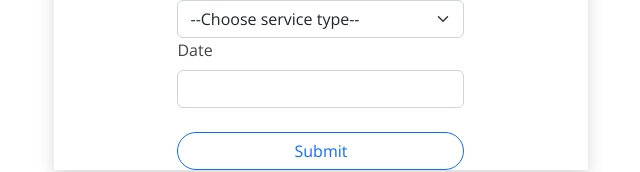
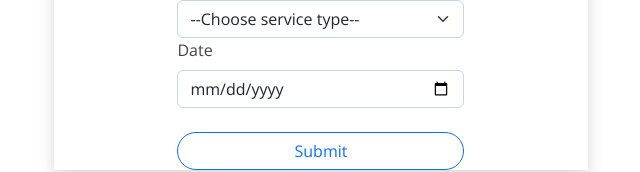
Before and after one commit to IT20665616/ITPM-Project-Y3-S2, a React (Create React App) app in the folder frontend/: page /request in a window 1280 px wide. Shown: the part 500-672 px from the top of the page, without its empty margins (319-959 px from the left). Built offline with nearby package versions, Linux system fonts and the light colour scheme.

Commit message:
customer create page

```diff
--- a/frontend/src/Components/Malshan/customerCreate.js
+++ b/frontend/src/Components/Malshan/customerCreate.js
@@ -58,9 +58,9 @@ function CustomerCreate() {
 
       // });
 
-    // setTimeout(() => {
-    //   window.location.replace("http://localhost:3000");
-    // }, 2000);
+    setTimeout(() => {
+      window.location.replace("http://localhost:3000");
+    }, 2000);
 
     setfullName("");
     setNic("");
@@ -183,7 +183,7 @@ function CustomerCreate() {
           <label htmlFor="email" className="form-label">
             Date{" "}
           </label>
-          <input
+          <input type="date"
             className="form-control"
             name="email"
             onChange={(e) => {
```
